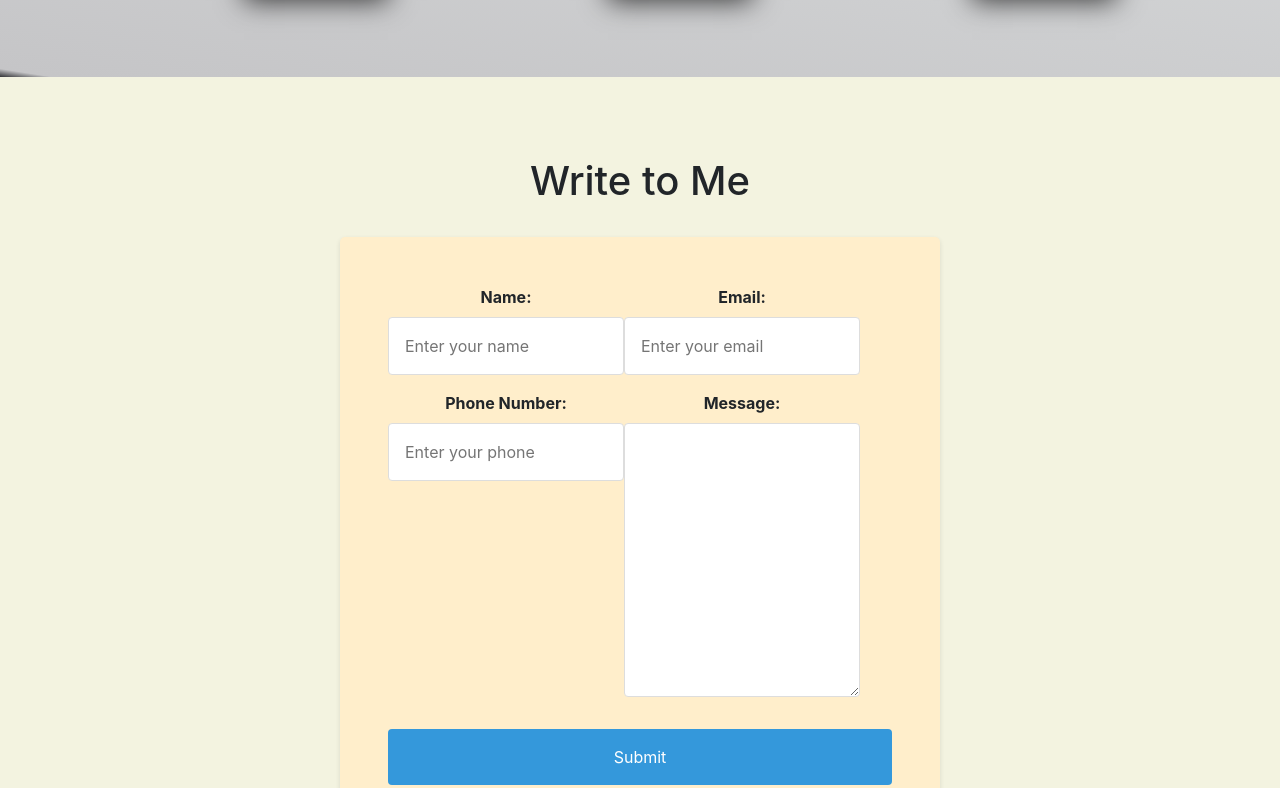
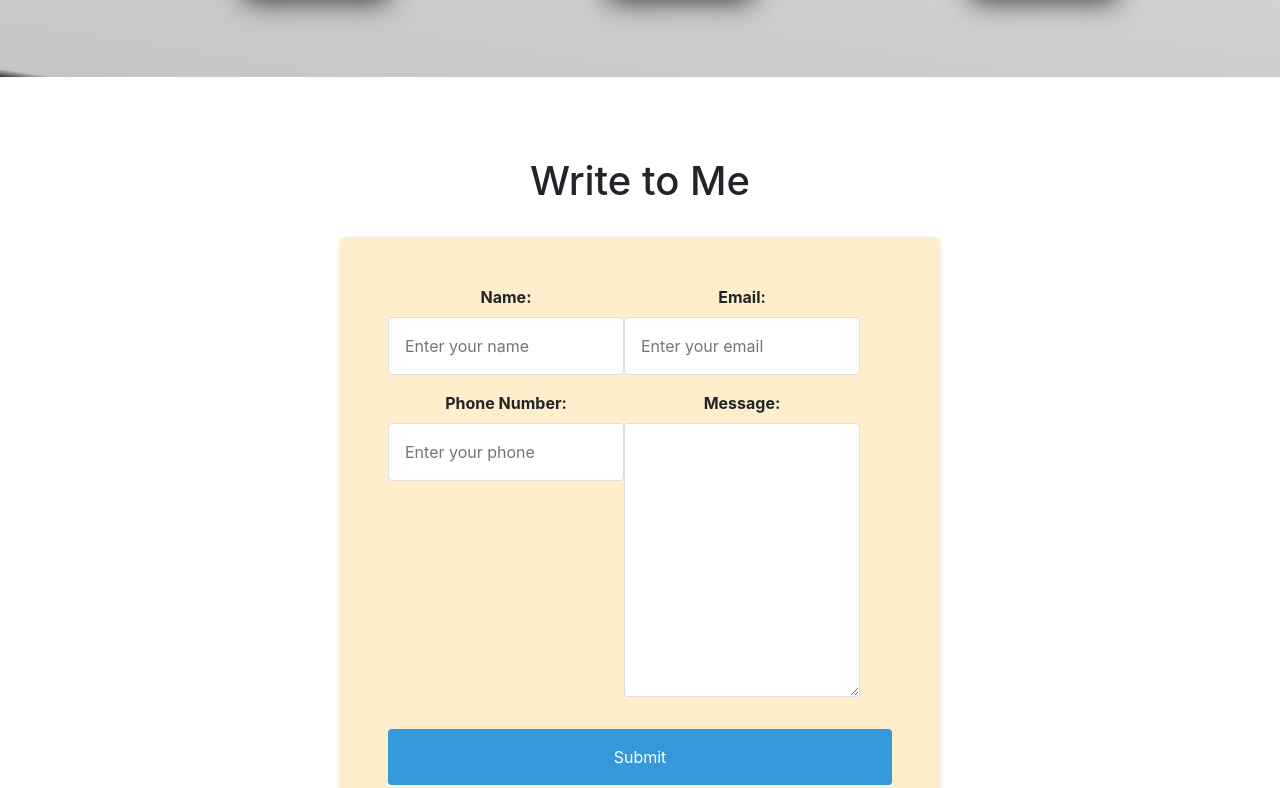
Before and after one commit to shitaljha14/shital_portfolio, a plain HTML site: page index.html in a window 1280 px wide. Shown: the part 1941-2729 px from the top of the page. Drawn offline with nearby package versions, Linux system fonts and the light colour scheme.

Commit message:
Update style.css color

```diff
--- a/style.css
+++ b/style.css
@@ -135,7 +135,7 @@ navbar {
 #contact {
     text-align: center; /* Center the content within the section */
     padding: 5rem 0; /* Add some top and bottom padding */
-    background-color: #f3f3e0;
+    background-color: #beige;
   }
 
   /* Style the headline */
```
